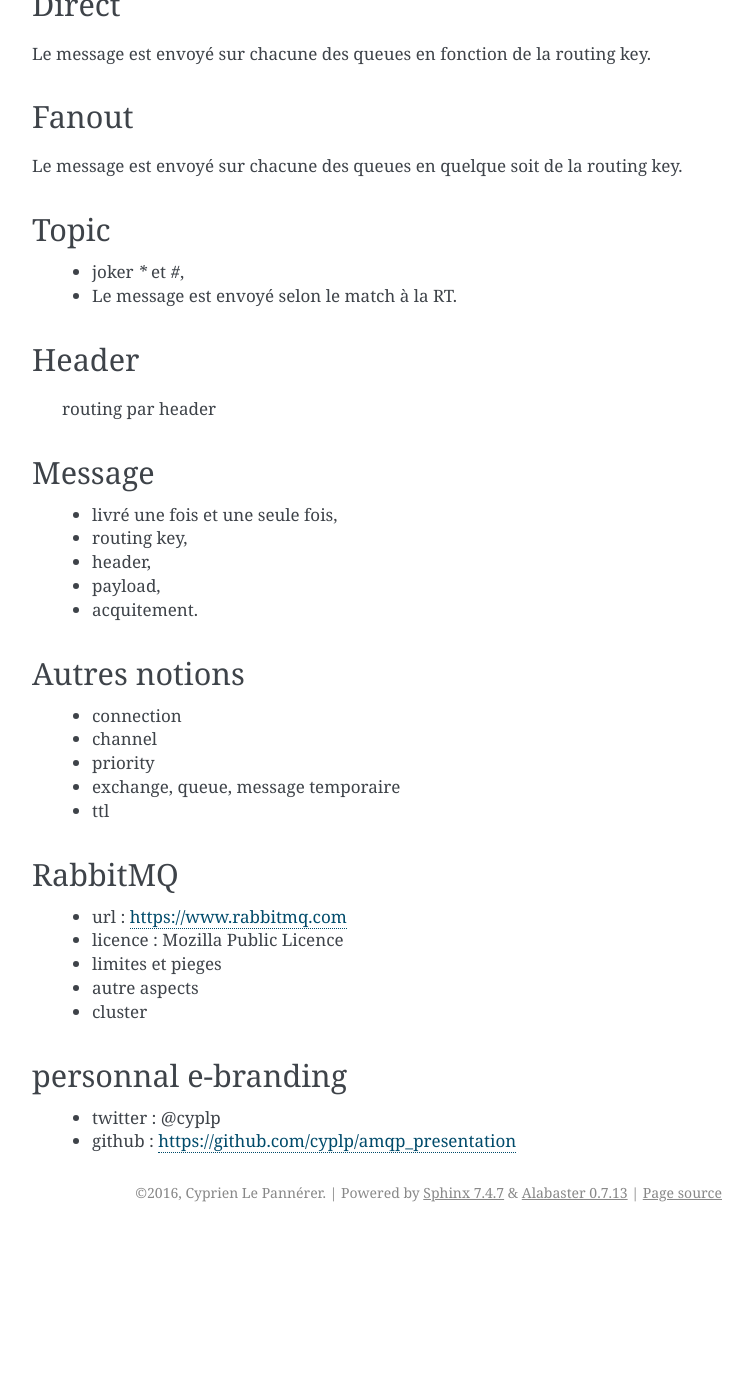
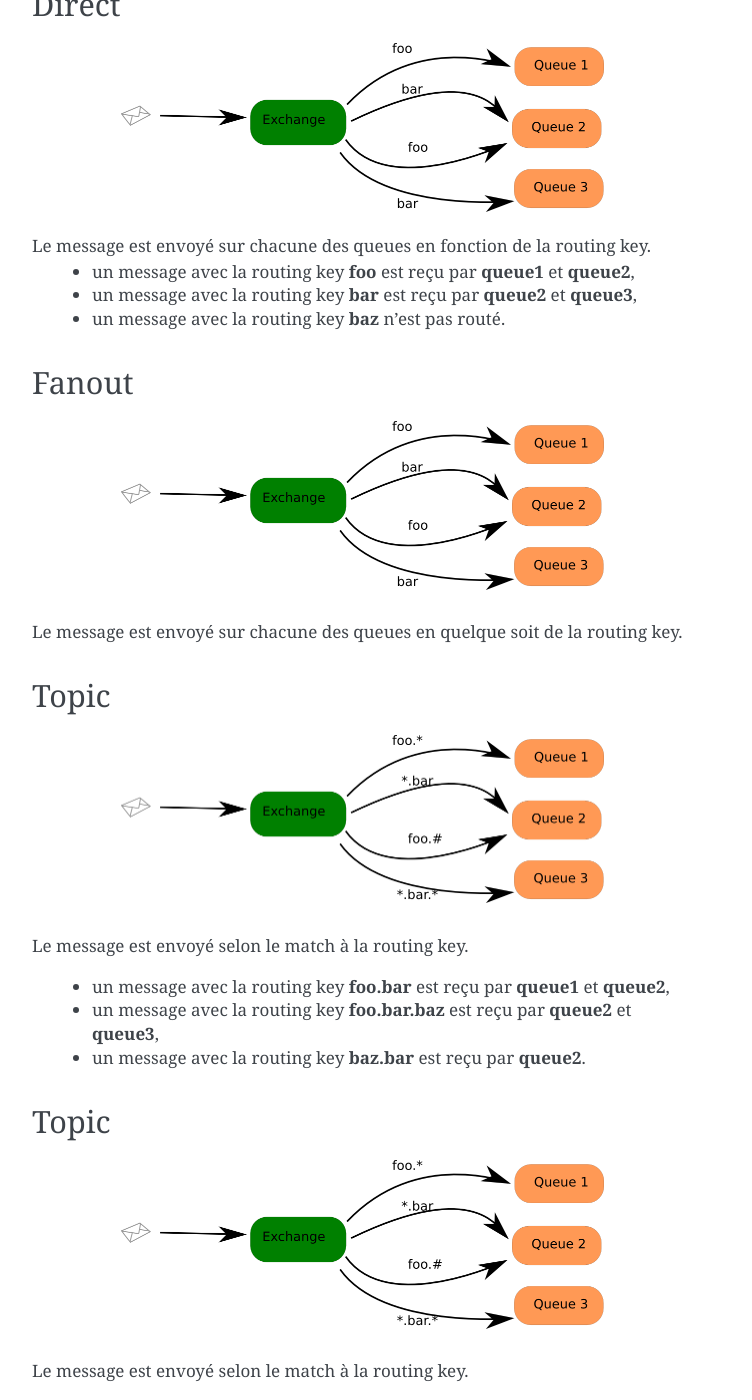
Before and after one commit to cyplp/amqp_presentation, a Sphinx documentation site: the page built from source/index.rst, in a window 1280 px wide and 1400 px high, scrolled down 3845 px. Shown: the whole window, without its empty margins (388-1140 px from the left). Built offline with Sphinx 7.4.7, drawn with Linux system fonts in a browser that asks for light colours; before the commit the page ends 5077 px from its top, so only the background shows below that; some of the changed text lies outside the part shown.

Commit message:
illustration de topic

```diff
--- a/source/index.rst
+++ b/source/index.rst
@@ -134,17 +134,45 @@ Type d'exchange
 Direct
 ======
 
+.. figure:: _static/direct.png
+   :scale: 50 %
+
 Le message est envoyé sur chacune des queues en fonction de la routing key.
+ * un message avec la routing key **foo** est reçu par **queue1** et **queue2**,
+ * un message avec la routing key **bar** est reçu par **queue2** et **queue3**,
+ * un message avec la routing key **baz** n'est pas routé.
 
 Fanout
 ======
+
+.. figure:: _static/direct.png
+   :scale: 50 %
 
 Le message est envoyé sur chacune des queues en quelque soit de la routing key.
 
 Topic
 =====
- * joker `*` et `#`,
- * Le message est envoyé selon le match à la RT.
+
+.. figure:: _static/topic.png
+   :scale: 50 %
+
+Le message est envoyé selon le match à la routing key.
+
+ * un message avec la routing key **foo.bar** est reçu par **queue1** et **queue2**,
+ * un message avec la routing key **foo.bar.baz** est reçu par **queue2** et **queue3**,
+ * un message avec la routing key **baz.bar** est reçu par **queue2**.
+
+
+Topic
+=====
+
+.. figure:: _static/topic.png
+   :scale: 50 %
+
+Le message est envoyé selon le match à la routing key.
+
+ * un message avec la routing key **baz.bar.foo** est reçu par **queue3**,
+ * un message avec la routing key **bar.baz.foo** n'est pas routé.
 
 Header
 ======
```
Also changed, not shown: source/_static/topic.png (added), source/_static/topic.svg (added).
